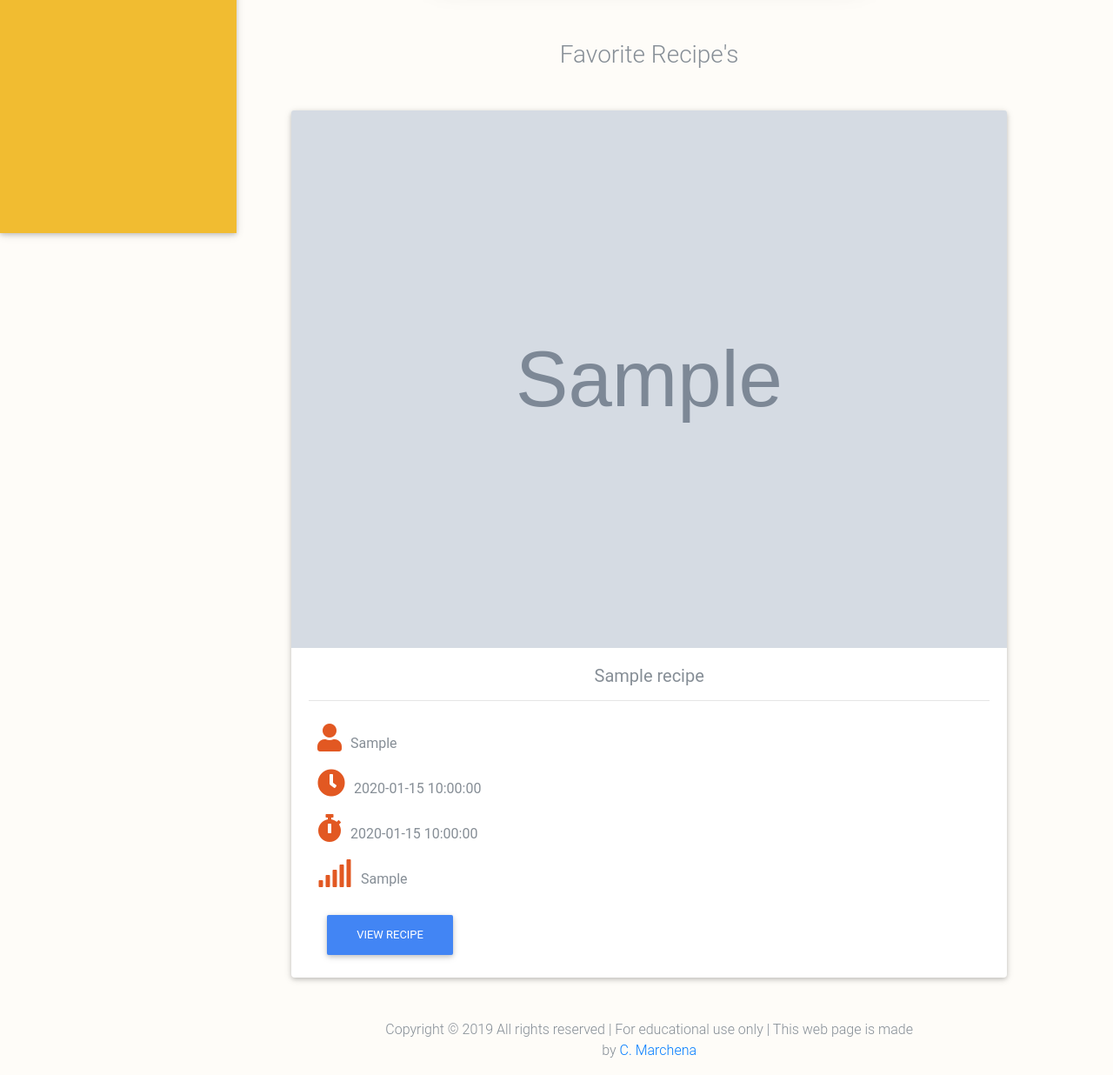
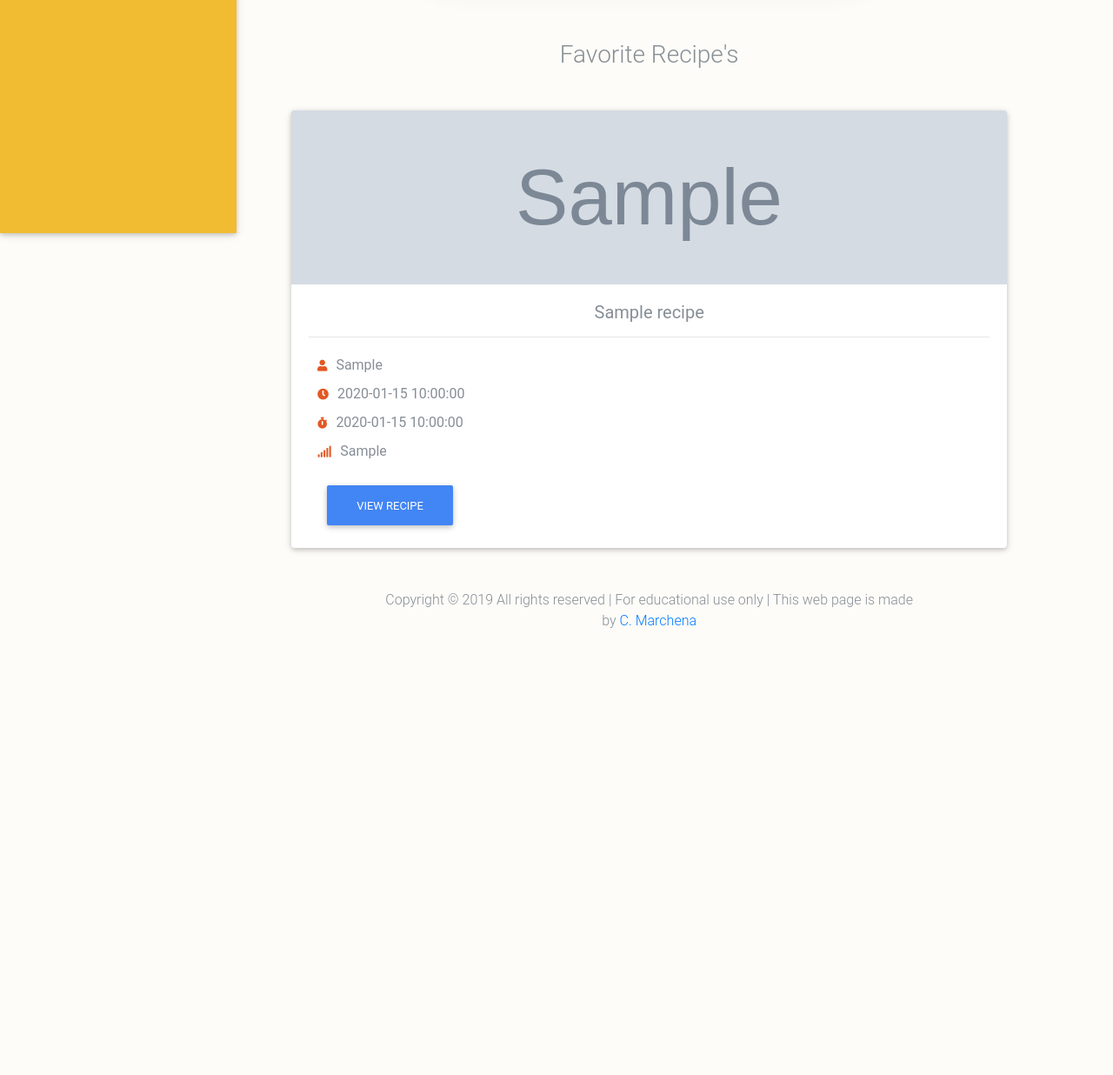
Before and after one commit to dugudugu/A_Chefs_Book, a Flask app: page /browser_recipes in a window 1280 px wide. Shown: the part 532-1768 px from the top of the page at 87% size. After the commit the page ends 1254 px from the top, so only its background shows below. Run offline with Flask 2, Linux system fonts and the light colour scheme; grey boxes marked "Sample" are stand-in pictures; a database or web service that is not in the repository returns one stand-in record (values such as "Sample title"); some libraries are stand-ins or nearby versions.

Commit message:
Added style to the favorite cards on the browser page

```diff
--- a/static/css/style.css
+++ b/static/css/style.css
@@ -128,6 +128,64 @@
 }
 
 
+/* Browser Recipe */
+
+.browser-recipe-icons .fas {
+  color: #e25822;
+  font-size: small;
+}
+
+.view-btn {
+  color: #fff;
+  background-color: #e25822;
+  border-color: #e25822;
+}
+
+.card img {
+  height: 10%;
+  width: 60%;
+  margin-left: 20%;
+}
+
+@media (max-width: 991px){
+  .card-deck {
+    display: -ms-flexbox;
+    display: flex;
+    -ms-flex-direction: column;
+    flex-direction: column;
+  }
+}
+
+@media (min-width: 992px) {
+  .card img {
+    height: 200px;
+    width: 100%;
+    margin-left: 0;
+  }
+}
+
+
+
+
+
+
+
+
+
+
+
+
+
+
+
+
+
+
+
+
+
+
+
 
 /* Add Recipe */
 
@@ -169,6 +227,8 @@
   border-color: inherit;
 }
 
+
+
 @media (max-width: 991px){
 .mobile-style {
   margin-top: 48px;
```
